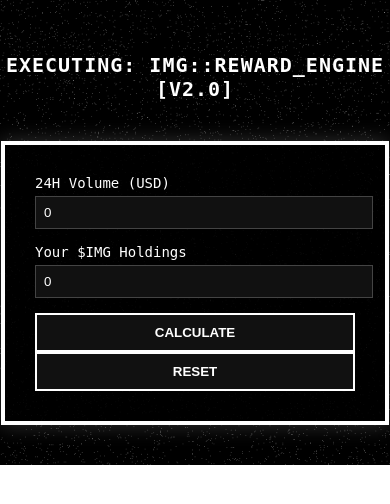
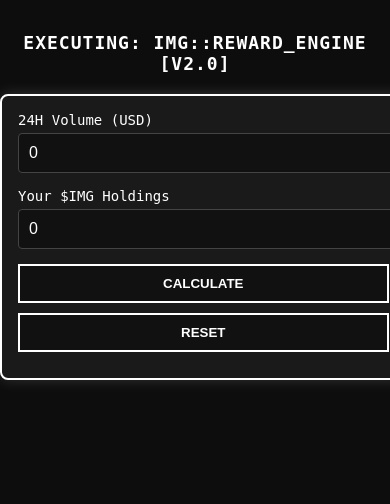
Before and after one commit to IMG-CTO/img-rewards-calculator, a Flask app: template templates/index.html in a window 390 px wide; the page is wider, and only the part inside the window is pictured. Shown: the top 504 px of that part. Run offline with Flask 3, Linux system fonts and the light colour scheme; the template is opened without the code that fills it, so the values that code supplies are empty.

Commit message:
Make calculator mobile responsive

```diff
--- a/templates/index.html
+++ b/templates/index.html
@@ -3,33 +3,32 @@
 <head>
     <meta charset="UTF-8">
     <title>IMG Rewards Calculator</title>
+    <meta name="viewport" content="width=device-width, initial-scale=1.0">
     <style>
         body {
             margin: 0;
             padding: 0;
-            background-image: url("{{ url_for('static', filename='high_quality_rabbit_dots_bg.png') }}");
-            background-size: cover;
-            background-repeat: no-repeat;
-            background-position: center;
+            background-color: #0d0d0d;
             font-family: monospace;
             color: #ffffff;
         }
 
         h1 {
             text-align: center;
-            padding-top: 40px;
+            padding-top: 20px;
             font-size: 20px;
             letter-spacing: 1px;
         }
 
         .calculator-frame {
-            border: 4px solid white;
-            padding: 30px;
-            margin: 40px auto;
+            padding: 20px;
+            margin: 20px auto;
             width: 90%;
-            max-width: 320px;
-            background-color: rgba(0, 0, 0, 0.85);
-            box-shadow: 0 0 20px rgba(255, 255, 255, 0.2);
+            max-width: 420px;
+            background-color: #1a1a1a;
+            border: 2px solid #fff;
+            box-shadow: 0 0 15px rgba(255, 255, 255, 0.15);
+            border-radius: 8px;
         }
 
         label {
@@ -40,21 +39,24 @@
 
         input {
             width: 100%;
-            padding: 8px;
+            padding: 10px;
             margin-bottom: 15px;
             background-color: #111;
             border: 1px solid #444;
             color: white;
+            font-size: 16px;
+            border-radius: 4px;
         }
 
         button {
-            padding: 10px 20px;
+            padding: 10px 16px;
             background-color: #111;
             color: white;
             border: 2px solid white;
             cursor: pointer;
             font-weight: bold;
             width: 100%;
+            margin-bottom: 10px;
         }
 
         button:hover {
@@ -96,6 +98,16 @@
             color: #aaa;
             margin-top: 20px;
         }
+
+        @media (max-width: 600px) {
+            h1 {
+                font-size: 18px;
+            }
+            .calculator-frame {
+                width: 95%;
+                padding: 16px;
+            }
+        }
     </style>
 </head>
 <body>
```
Also changed, not shown: other parts of templates/index.html (+8 -49 lines).
